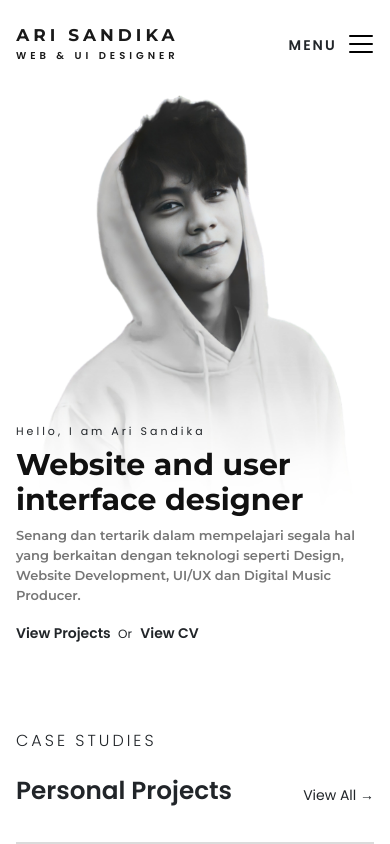
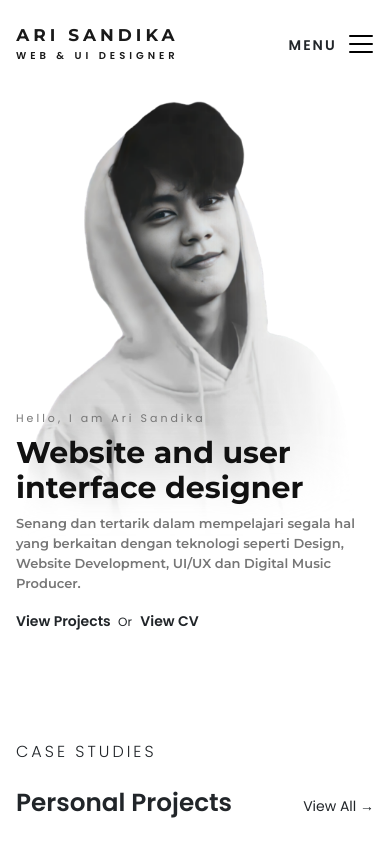
Before and after one commit to arisandika/Portfolio-Ari-Sandika, a website: page index.html in a window 390 px wide. Shown: the top 844 px of the page. Drawn offline with nearby package versions, Linux system fonts and the light colour scheme.

Commit message:
change photo

```diff
--- a/index.html
+++ b/index.html
@@ -121,14 +121,14 @@
       <div class="ms-3 ms-lg-5 me-3 me-lg-5 justify-content-center align-items-center d-flex">
         <div class="row container">
           <div class="col-md-6">
-            <p class="fw-normal ms-4" style="margin-top: -20px; letter-spacing: 3px">Hello, I am Ari Sandika</p>
+            <p class="fw-normal ms-4" style="margin-top: -20px; letter-spacing: 3px; color: #767676;">Hello, I am Ari Sandika</p>
             <h1 class="typed fw-bolder ms-4" style="font-family: 'Montserrat', sans-serif; font-size: 51px; line-height: 55px;">
               <span class="auto-type"></span>
             </h1>
             <p class="ms-4" style="color: #767676; font-family: 'Montserrat', sans-serif; font-weight: 600; margin-top: 16px">
               Senang dan tertarik dalam mempelajari segala hal yang berkaitan dengan teknologi seperti Design, Website Development, UI/UX dan Digital Music Producer.
             </p>
-            <a class="text-hover fw-bold fs-5 ms-4 me-1 text-dark" href="#" style="text-decoration:none;">
+            <a class="text-hover fw-bold fs-5 ms-4 me-1 text-dark" href="#project" style="text-decoration:none;">
               View Projects
             </a>
             <span>Or</span>
@@ -138,7 +138,7 @@
           </div>
           <div class="col-md-6">
             <div class="text-center" style="margin-top: -200px">
-              <img src="Assets/Images/pic3.jpg" style="width: 95%" alt="" />
+              <img src="Assets/Images/PicsArt_07-19-03.26.48.png" style="width: 98%" alt="" />
             </div>
           </div>
         </div>
@@ -149,13 +149,13 @@
       <div class="ms-0 ms-lg-5 me-3 me-lg-5 justify-content-center align-items-center d-flex">
         <div class="row container">
           <div class="col-md-6">
-            <p class="fw-normal" style="margin-top: -20px; letter-spacing: 3px">Hello, I am Ari Sandika</p>
+            <p class="fw-normal" style="margin-top: -20px; letter-spacing: 3px; color: #767676;">Hello, I am Ari Sandika</p>
             <h1 class="typed fw-bolder" style="font-family: 'Montserrat', sans-serif; font-size: 37px; line-height: 40px; color: #111">
               Website and user interface designer
             <p class="fs-6" style="color: #767676; font-family: 'Montserrat', sans-serif; font-weight: 500; font-size: 16px; margin-top: 16px; line-height: 23px;">
               Senang dan tertarik dalam mempelajari segala hal yang berkaitan dengan teknologi seperti Design, Website Development, UI/UX dan <br> Digital Music Producer.
             </p>
-            <a class="text-hover fw-bold fs-6 me-1 text-dark" href="#" style="text-decoration: none">
+            <a class="text-hover fw-bold fs-6 me-1 text-dark" href="#project" style="text-decoration: none">
               View Projects
             </a>
             <span style="font-size: 12px;">Or</span>
@@ -165,7 +165,7 @@
           </div>
           <div class="col-md-6">
             <div class="text-center" style="margin-top: -60px">
-              <img src="Assets/Images/pic3.jpg" style="width: 100%" alt="" />
+              <img src="Assets/Images/PicsArt_07-19-03.26.48.png" style="width: 100%" alt="" />
             </div>
           </div>
         </div>
@@ -176,19 +176,19 @@
       <div class="ms-3 ms-lg-5 me-3 me-lg-5 justify-content-center align-items-center d-flex">
         <div class="row">
           <div class="col-md-6 p-3">
-            <div class="text-center p-0" style="margin-top: -140px; margin-right: -10px; overflow-x: hidden">
-              <img src="Assets/Images/pic3.jpg" style="width: 90%" alt="" />
+            <div class="text-center p-0" style="margin-top: -140px; margin-left: -20px; overflow-x: hidden">
+              <img src="Assets/Images/PicsArt_07-19-03.39.09.png" style="width: 105%" alt="" />
             </div>
           </div>
           <div class="col-md-6">
-            <p class="fw-normal" style="margin-top: -155px; letter-spacing: 3px; font-size: 11px;">Hello, I am Ari Sandika</p>
+            <p class="fw-normal" style="margin-top: -200px; letter-spacing: 3px; font-size: 11px; color: #767676;">Hello, I am Ari Sandika</p>
             <h1 class="typed fw-bolder" style="font-family: 'Montserrat', sans-serif; font-weight: 600; margin-top: -8px; font-size: 30px; line-height: 35px; color: #111">
               Website and user interface designer
             </h1>
             <p style="color: #767676; font-family: 'Montserrat', sans-serif; font-weight: 600; margin-top: 0px; font-size: 13px; line-height: 20px">
               Senang dan tertarik dalam mempelajari segala hal yang berkaitan dengan teknologi seperti Design, Website Development, UI/UX dan Digital Music Producer.
             </p>
-            <a class="text-hover fw-bold me-1 text-dark" href="#" style="text-decoration: none; font-size: 14px;">
+            <a class="text-hover fw-bold me-1 text-dark" href="#projects" style="text-decoration: none; font-size: 14px;">
               View Projects
             </a>
             <span style="font-size: 12px;">Or</span>
@@ -201,7 +201,7 @@
     </div>
 
     <!-- Projects Section Desktop -->
-    <div class="d-none d-lg-block d-md-none pb-4 text-center fs-3">↓</div>
+    <div id="project" class="d-none d-lg-block d-md-none pb-2 text-center text-white">.</div>
     <div class="container section d-none d-lg-block d-md-none" style="min-height: 100vh; margin-top: 70px">
       <div style="margin-left: 37px; margin-right: 37px">
         <p class="fw-lighter" style="letter-spacing: 3px">CASE STUDIES</p>
@@ -257,7 +257,7 @@
       </div>
     </div>
     <!-- Projects Section Tab -->
-    <div class="mt-2 pt-2 pb-4 text-center fs-3 text-white">.</div>
+    <div id="project" class="mt-2 pt-2 pb-4 text-center fs-3 text-white">.</div>
     <div class="section d-none d-lg-none d-sm-none d-md-block" style="min-height: 100vh">
       <div class="container">
         <p class="fw-lighter" style="letter-spacing: 3px">CASE STUDIES</p>
@@ -313,7 +313,7 @@
       </div>
     </div>
     <!-- Projects Section Mobile -->
-    <div class="pb-4 text-center fs-3 text-white">.</div>
+    <div id="projects" class=" pt-5 text-center fs-3 text-white">.</div>
     <div class="section d-block d-lg-none d-md-none d-sm-block" style="min-height: 100vh; margin-top: -50px">
       <div class="ms-3 me-3">
         <p class="fw-lighter" style="letter-spacing: 3px">CASE STUDIES</p>
```
Also changed, not shown: Assets/Images/PicsArt_07-19-02.12.57.png (added), Assets/Images/PicsArt_07-19-03.14.34.png (added), Assets/Images/PicsArt_07-19-03.26.48.png (added), Assets/Images/PicsArt_07-19-03.39.09.png (added), Assets/Images/pic1.png (added).
